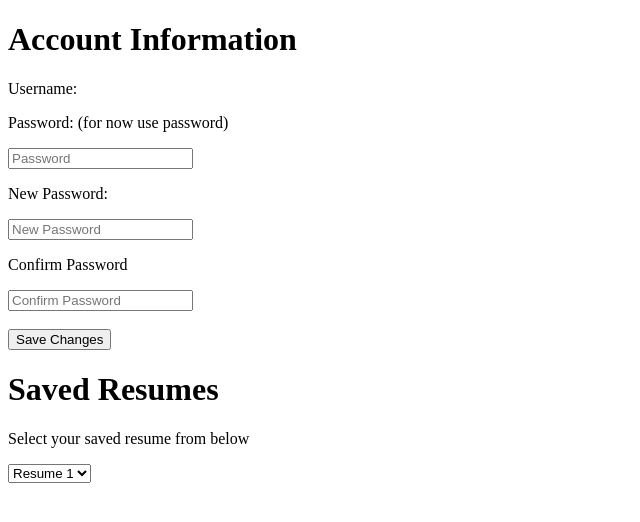
After one commit to noahskorner/resume-freak, a Django app: page /account/ in a window 1280 px wide. The commit adds this page. Shown: the top 522 px of the page, without its empty margins (0-640 px from the left). Run offline with Django 3.2, Linux system fonts and the light colour scheme.

Commit message:
Cole account page

```diff
--- /dev/null
+++ b/resume_builder/templates/resume_builder/account.html
@@ -0,0 +1,66 @@
+<!DOCTYPE html>
+<html>
+        <body>
+                <h1>Account Information</h1>
+                <p>Username:</p>
+
+                <p>Password:   (for now use password)</p>
+                <input name="password" required="required" placeholder="Password"  type="password" id="password"/>
+
+                <p>New Password:</p>
+                <input name="password" required="required" placeholder="New Password"  type="password" id="new_password" pattern=".{8,}" title="Password must contain eight or more characters"/>
+
+                <p>Confirm Password</p>
+                <input name="confirm_password" required="required" placeholder="Confirm Password" type="password" id="confirm_password"  pattern=".{8,}" title="Password must contain eight or more characters"/>
+
+                <br></br>
+                <input type = "submit" onclick="checkpass()" value = "Save Changes">
+                <script language='javascript' type='text/javascript'>
+
+
+function checkpass(){
+    if(document.getElementById('password').value == "password"){
+        if(document.getElementById('new_password').value != document.getElementById('confirm_password').value){
+            alert("The Passwords Must Match!")
+        }
+
+            else{
+                var answer = window.confirm("Are you sure you want to change your password?");
+                if (answer){
+                    alert("Your password has been changed")
+                }
+
+                else{
+                    alert("Canceled")
+                }
+            }
+
+    }
+ else{
+        alert("Incorrect Password!")
+    }
+}
+                </script>
+        </body>
+</html>
+
+
+
+<h1>Saved Resumes</h1>
+
+<p>Select your saved resume from below</p>
+<select class="resume" name="resume">
+<option value ="Resume 1">Resume 1</option>
+<option value ="Resume 2">Resume 2</option>
+<option value ="Resume 3">Resume 3</option>
+<option value ="Resume 4">Resume 4</option>
+<option value ="Resume 5">Resume 5</option>
+</select>
+<div class="result"></div>
+<script>
+const selected = document.querySelector('.resume');
+selected.addEventListener('change',(event) => {
+        const result = document.querySelector('.result');
+        result.textContent=event.target.value;
+});
+</script>
```
Also changed, not shown: resume_builder/templates/resume_builder/index.html (+7 -0 lines).
